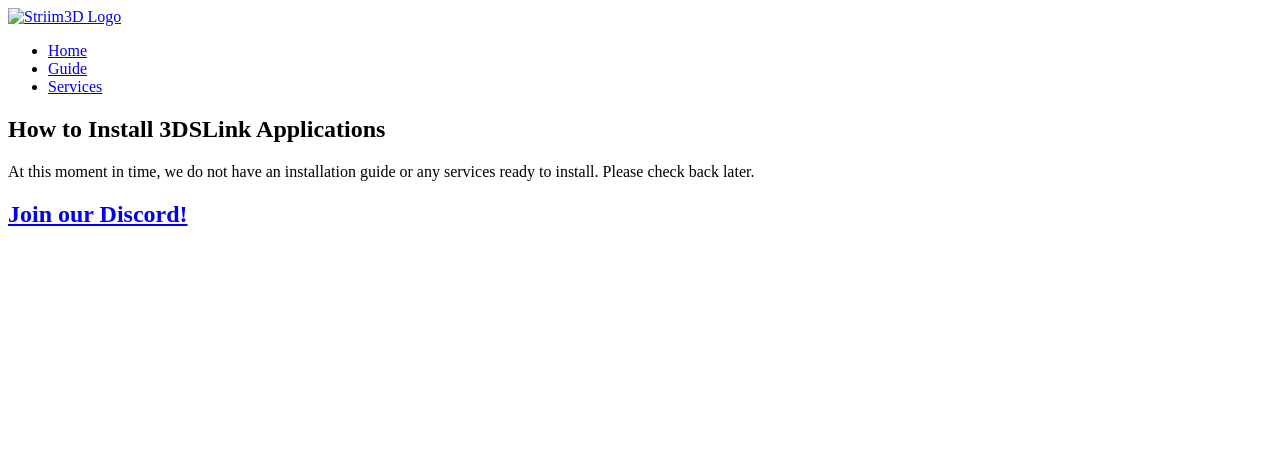
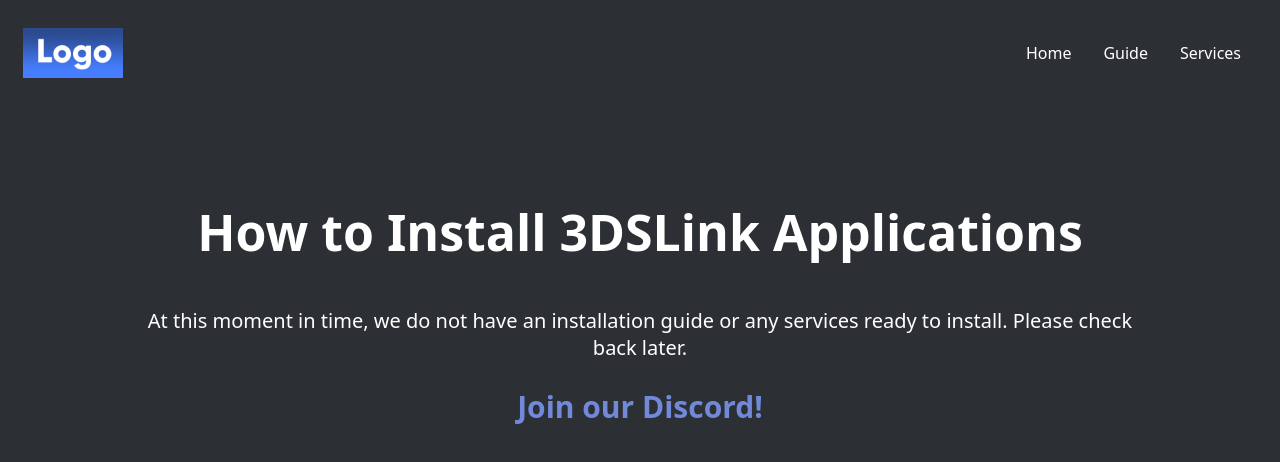
Before and after one commit to striim3d/web, a plain HTML site: page guide.html in a window 1280 px wide. Drawn offline with Linux system fonts and the light colour scheme; the site is published under a folder, as on GitHub Pages, so addresses that start at the root find nothing.

Commit message:
Switch to relative links, rename root to index
Convert absolute root-based URLs to relative file paths for static/file-based hosting.
Renamed root.html to index.html.
Fixed services.html paths

```diff
--- a/guide.html
+++ b/guide.html
@@ -5,7 +5,7 @@
     <meta name="viewport" content="width=device-width, initial-scale=1.0">
     <title>Guide • Striim3D</title>
 
-    <link rel="stylesheet" href="/assets/style.css">
+    <link rel="stylesheet" href="assets/style.css">
 
     <meta property="og:url" content="https://local.oscie.net/">
     <meta property="og:title" content="Guide • Striim3D">
@@ -13,12 +13,12 @@
 </head>
 <body>
     <nav class="page-header">
-        <a href="/" class="top-logo"><img src="/assets/logo.png" alt="Striim3D Logo" class="nav-logo" /></a>
+        <a href="index.html" class="top-logo"><img src="assets/logo.png" alt="Striim3D Logo" class="nav-logo" /></a>
 
         <ul class="top-nav">
-            <li><a href="/">Home</a></li>
-            <li><a href="/guide">Guide</a></li>
-            <li><a href="/services">Services</a></li>
+            <li><a href="index.html">Home</a></li>
+            <li><a href="guide.html">Guide</a></li>
+            <li><a href="services.html">Services</a></li>
         </ul>
     </nav>
 
```
Also changed, not shown: index.html (renamed from root.html, +3 -3 lines), services.html (+7 -7 lines).
